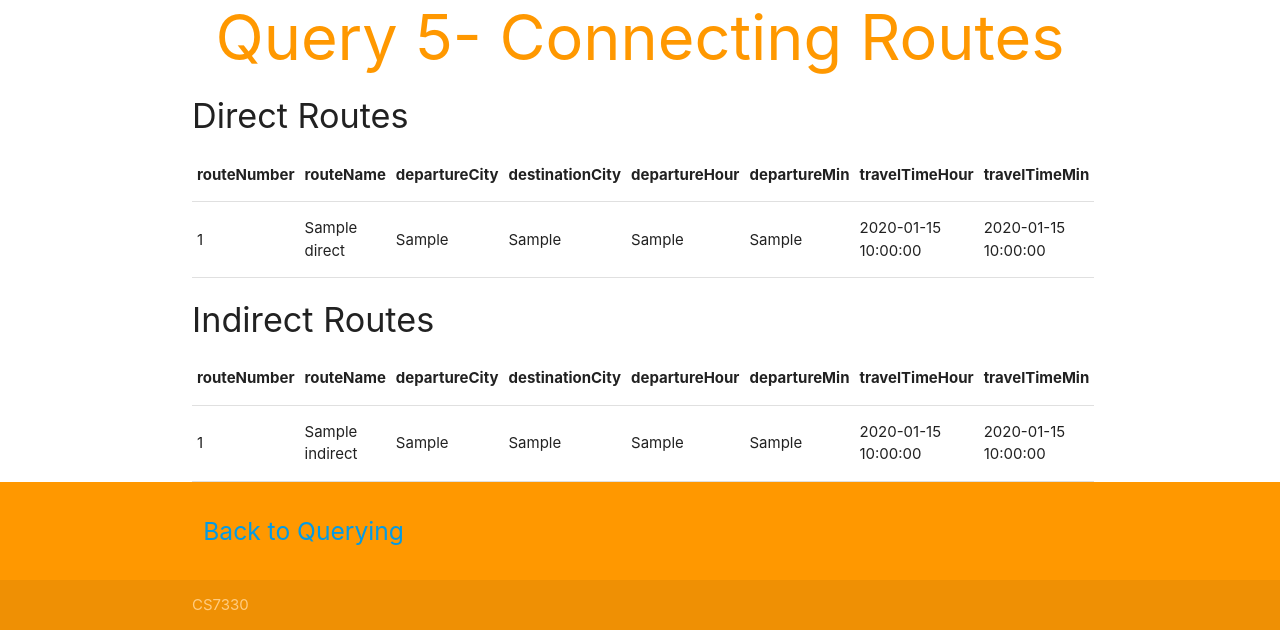
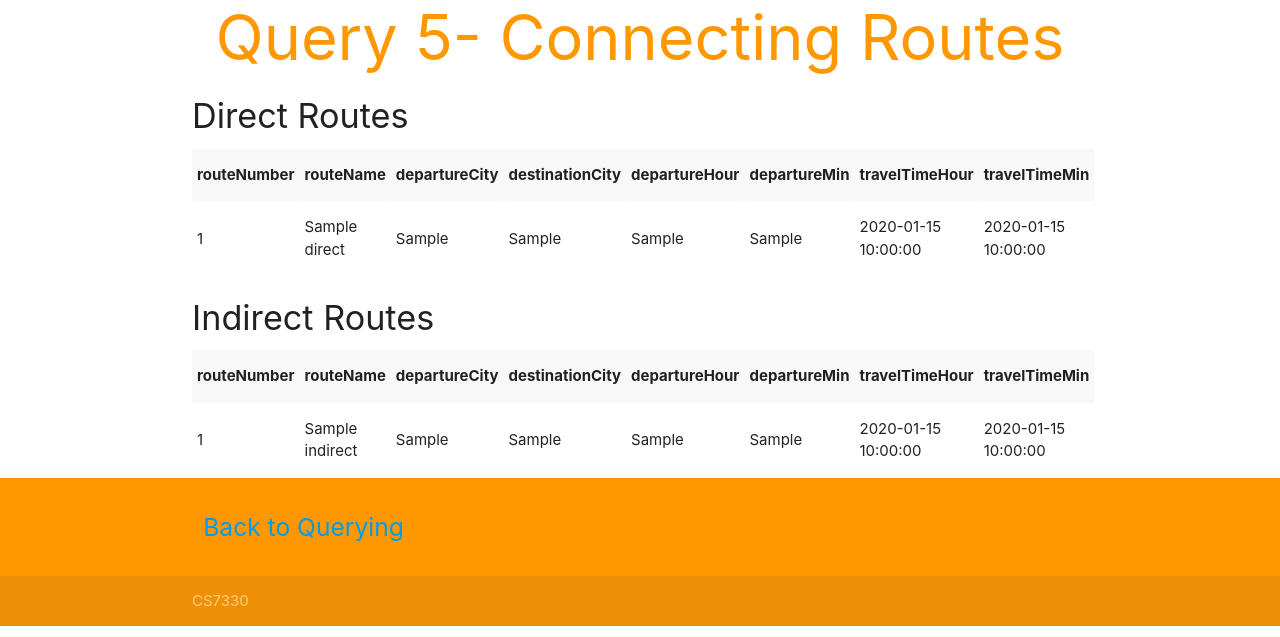
Before and after one commit to michaelcwatts123/DB_FinalProject, a Flask app: template BusNetwork/templates/route_exist_day.html in a window 1280 px wide. Shown: the part 163-800 px from the top of the page. Run offline with Flask 2, Linux system fonts and the light colour scheme; the template is opened without the code that fills it: most values are stand-ins (such as "Sample title", 1, 10 or a date in 2020); some libraries are stand-ins or nearby versions.

Commit message:
Update route_exist_day.html

```diff
--- a/BusNetwork/templates/route_exist_day.html
+++ b/BusNetwork/templates/route_exist_day.html
@@ -30,7 +30,7 @@
 
 
             <h4>Direct Routes</h4>
-            <table>
+            <table class="striped">
             <tr>
                   <th>routeNumber</th>
                       <th>routeName</th>
@@ -62,7 +62,7 @@
 
 
             <h4>Indirect Routes</h4>
-            <table>
+            <table class="striped">
             <tr>
                   <th>routeNumber</th>
                       <th>routeName</th>
```
